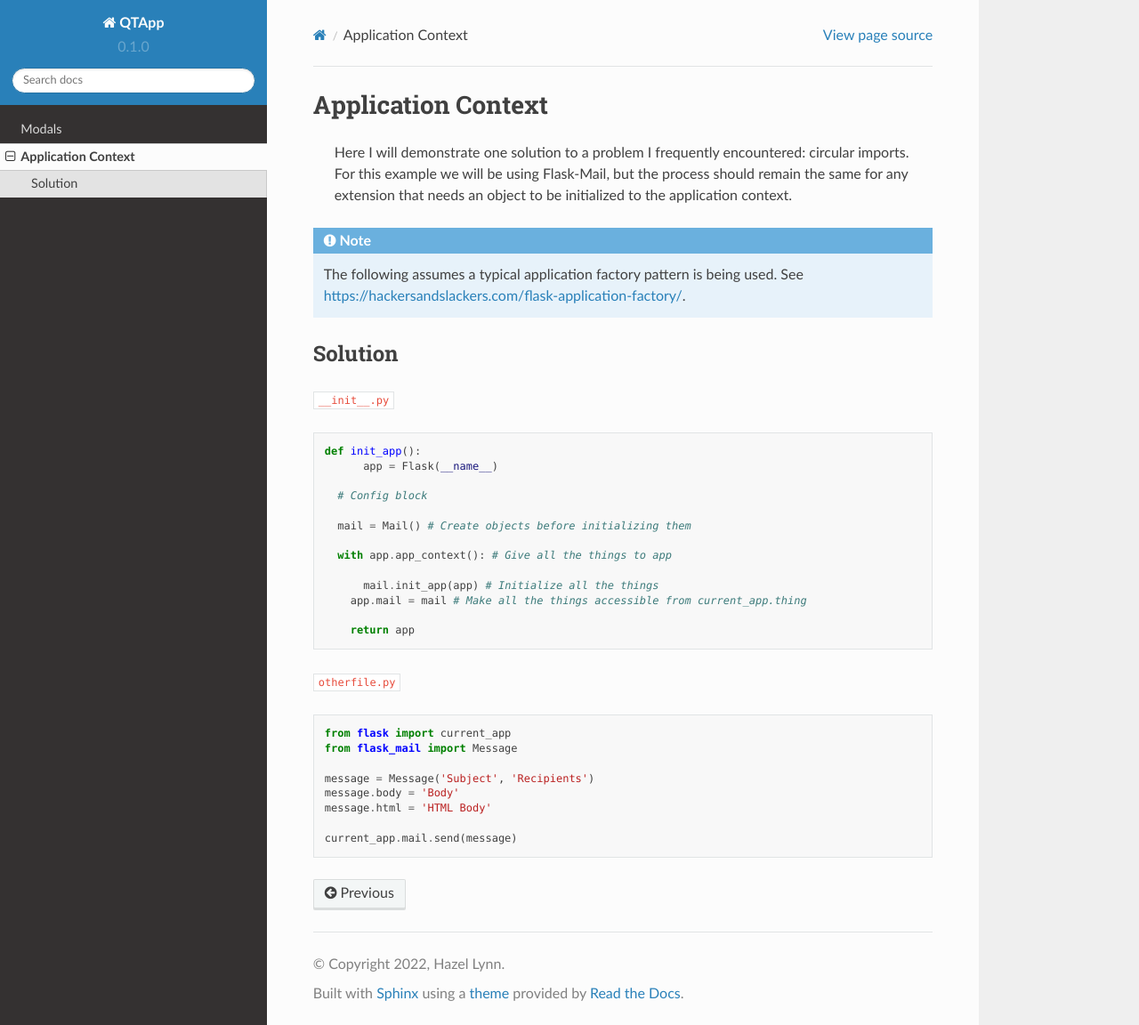
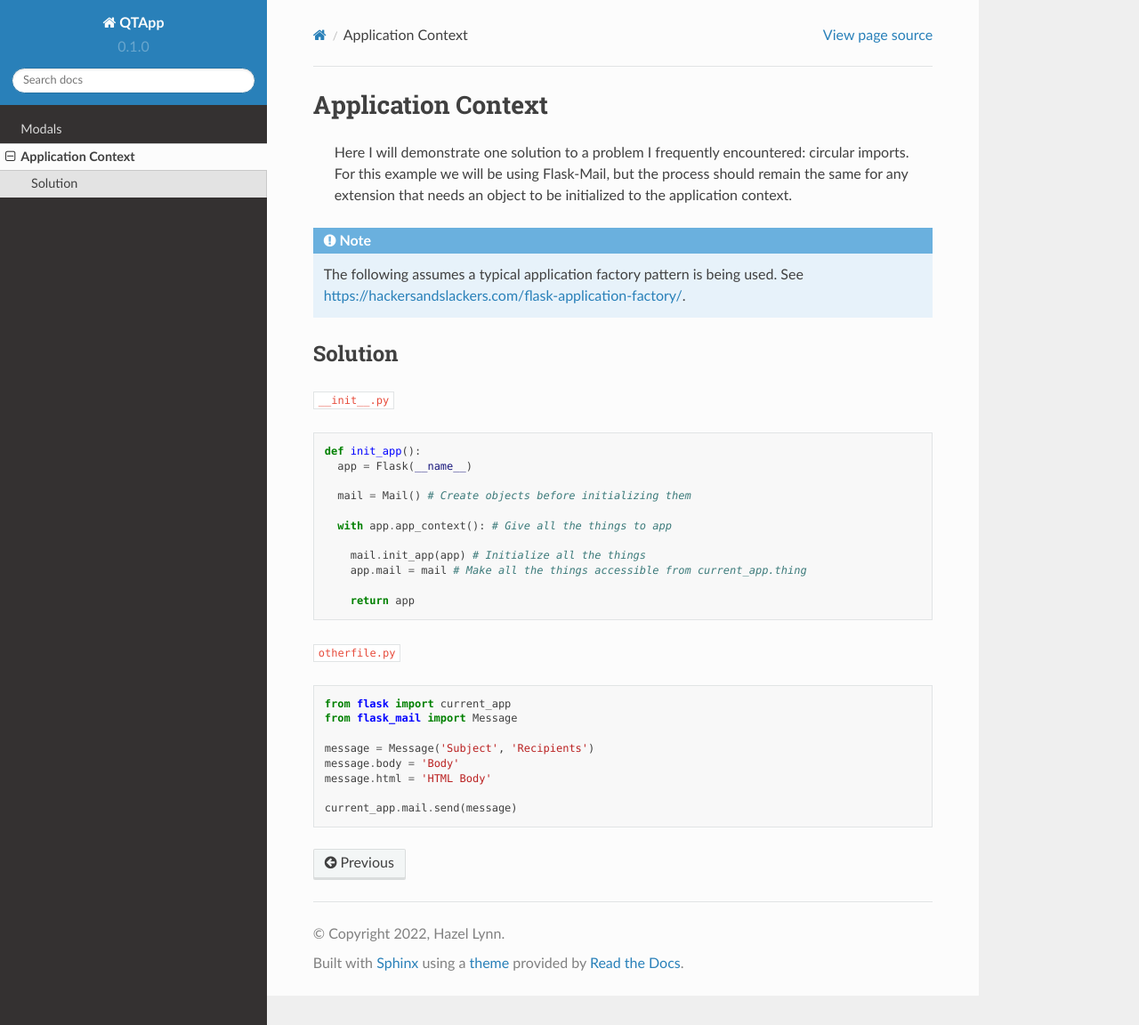
Before and after one commit to Queer-Theatre-Kalamazoo/qtdocs, a Sphinx documentation site: the page built from docs/source/appcontext.rst, in a window 1280 px wide and 1152 px high. Shown: the whole window at 89% size. Built offline with Sphinx 7.4.7 and the Read the Docs theme 2.0.0, drawn with Linux system fonts in a browser that asks for light colours.

Commit message:
Update appcontext.rst

```diff
--- a/docs/source/appcontext.rst
+++ b/docs/source/appcontext.rst
@@ -16,15 +16,13 @@ Solution
 .. code-block:: python
 
   def init_app():
-  	app = Flask(__name__)
-
-    # Config block
+    app = Flask(__name__)
 
     mail = Mail() # Create objects before initializing them
 
     with app.app_context(): # Give all the things to app
 
-    	mail.init_app(app) # Initialize all the things
+      mail.init_app(app) # Initialize all the things
       app.mail = mail # Make all the things accessible from current_app.thing
 
       return app
```
